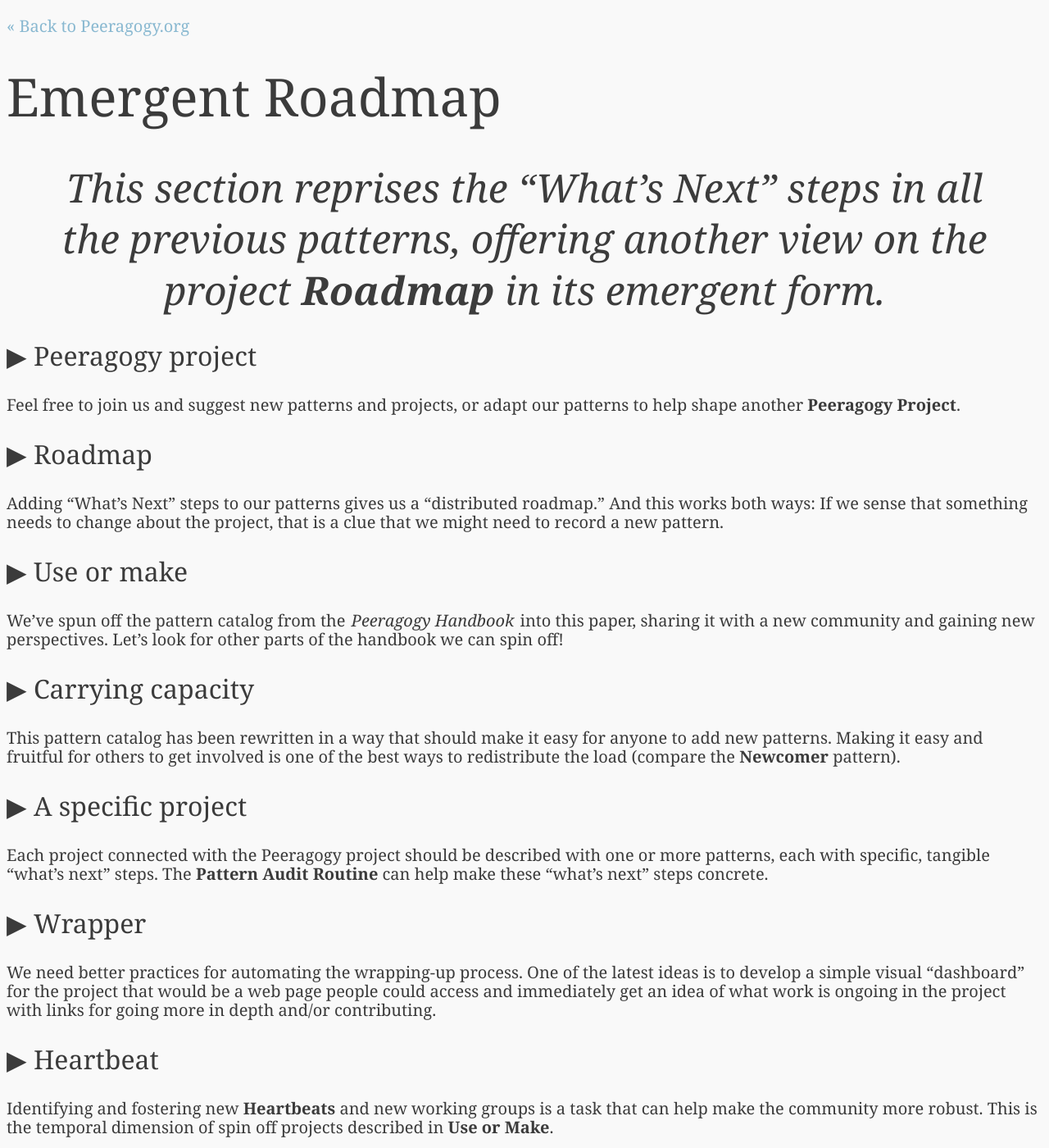
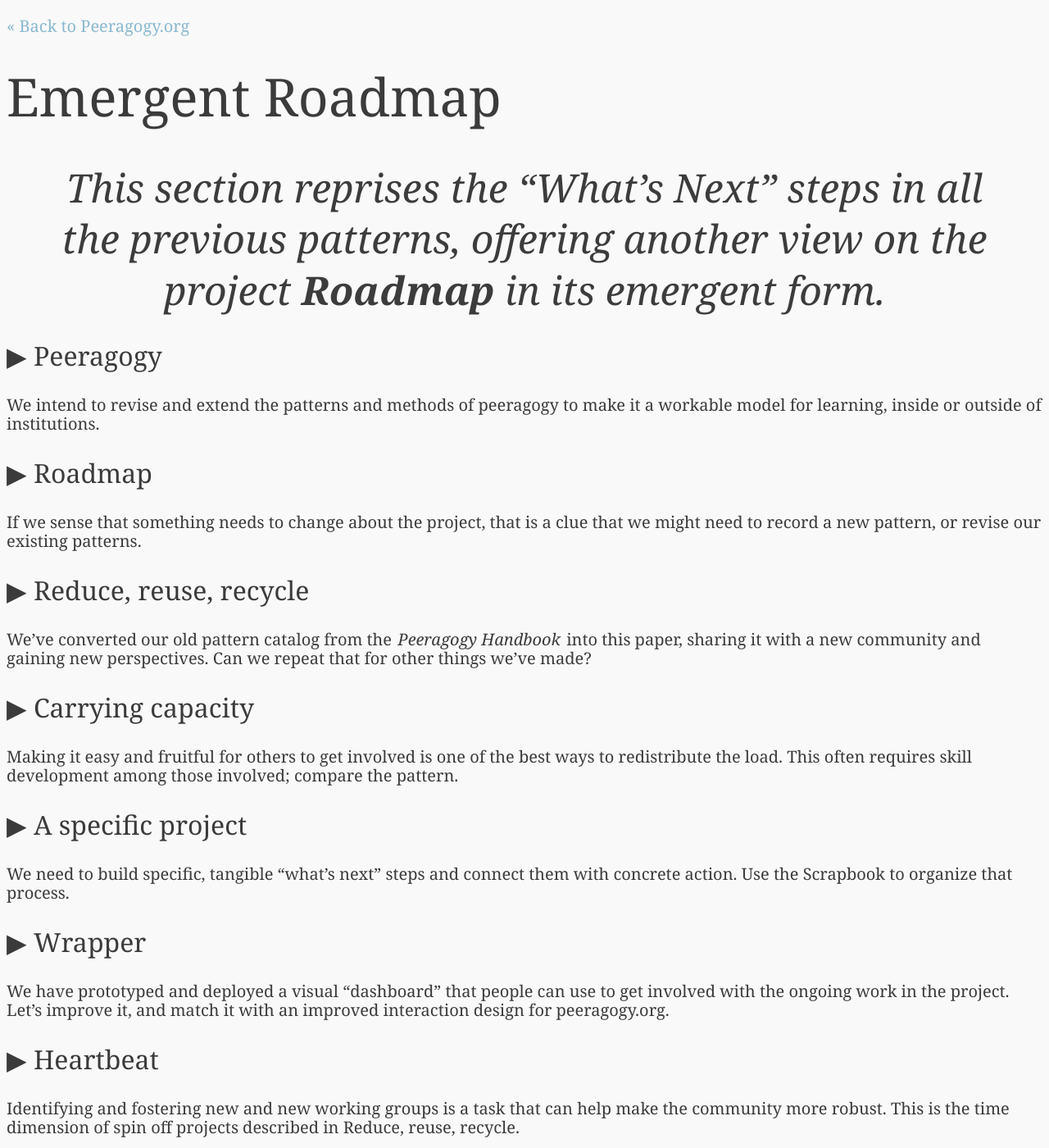
Before and after one commit to Peeragogy/Peeragogy.github.io, a Jekyll site: the page built from distributed_roadmap.md, in a window 1280 px wide and 1400 px high. Shown: the whole window at 82% size. Built offline with Jekyll 4.4.1, drawn with Linux system fonts in a browser that asks for light colours; some of the changed text lies outside the part shown.

Commit message:
update distributed/emergent roadmap to latest version

```diff
--- a/distributed_roadmap.md
+++ b/distributed_roadmap.md
@@ -9,73 +9,55 @@
 > patterns, offering another view on the project
 > **Roadmap** in its emergent form.
 
-### ▶ Peeragogy project
+### ▶ Peeragogy
 
-Feel free to join us and suggest new patterns and projects, or adapt our
-patterns to help shape another **Peeragogy Project**.
+We intend to revise and extend the patterns and methods of peeragogy to
+make it a workable model for learning, inside or outside of
+institutions.
 
 ### ▶ Roadmap
 
-Adding “What’s Next” steps to our patterns gives us a “distributed
-roadmap.” And this works both ways: If we sense that something needs to
-change about the project, that is a clue that we might need to record a
-new pattern.
+If we sense that something needs to change about the project, that is a
+clue that we might need to record a new pattern, or revise our existing
+patterns.
 
-### ▶ Use or make
+### ▶ Reduce, reuse, recycle
 
-We’ve spun off the pattern catalog from the *Peeragogy Handbook* into
-this paper, sharing it with a new community and gaining new
-perspectives. Let’s look for other parts of the handbook we can spin
-off!
+We’ve converted our old pattern catalog from the *Peeragogy Handbook*
+into this paper, sharing it with a new community and gaining new
+perspectives. Can we repeat that for other things we’ve made?
 
 ### ▶ Carrying capacity
 
-This pattern catalog has been rewritten in a way that should make it
-easy for anyone to add new patterns. Making it easy and fruitful for
-others to get involved is one of the best ways to redistribute the load
-(compare the **Newcomer** pattern).
+Making it easy and fruitful for others to get involved is one of the
+best ways to redistribute the load. This often requires skill
+development among those involved; compare the pattern.
 
 ### ▶ A specific project
 
-Each project connected with the Peeragogy project should be described
-with one or more patterns, each with specific, tangible “what’s next”
-steps. The **Pattern Audit Routine** can help make these
-“what’s next” steps concrete.
+We need to build specific, tangible “what’s next” steps and connect them
+with concrete action. Use the Scrapbook to organize that process.
 
 ### ▶ Wrapper
 
-We need better practices for automating the wrapping-up process. One of
-the latest ideas is to develop a simple visual “dashboard” for the
-project that would be a web page people could access and immediately get
-an idea of what work is ongoing in the project with links for going more
-in depth and/or contributing.
+We have prototyped and deployed a visual “dashboard” that people can use
+to get involved with the ongoing work in the project. Let’s improve it,
+and match it with an improved interaction design for peeragogy.org.
 
 ### ▶ Heartbeat
 
-Identifying and fostering new **Heartbeats** and new
-working groups is a task that can help make the community more robust.
-This is the temporal dimension of spin off projects described in
-**Use or Make**.
-
-### ▶ Creating a guide
-
-Working with our shepherd at PLoP to improve this paper!
-
+Identifying and fostering new and new working groups is a task that can
+help make the community more robust. This is the time dimension of spin
+off projects described in Reduce, reuse, recycle.
 
 ### ▶ Newcomer
 
-A more detailed (but non-limiting) “How to Get Involved” walk-through in
-text or video form would be good to develop. We can start by listing
-some of the things we’re learning about.
-
-### ▶ Pattern Audit Routine
-
-Regularly go through the **Pattern Audit Routine** in our
-future meetings.
+A more detailed (but non-limiting) “How to Get Involved” walk-through or
+“DIY Toolkit” would be good to develop. We can start by listing some of
+the things we’re currently learning about.
 
 ### ▶ Scrapbook
 
-After significantly pruning back the pattern catalog, we want it to grow
-again: new patterns are needed. Reviewing the contents of the
-**Scrapbook** will be one place to look for inspiration,
-but there are others.
+After pruning back our pattern catalog, we want it to grow again: new
+patterns are needed. One strategy would be to “patternize” the rest of
+the *Peeragogy Handbook.*
```
